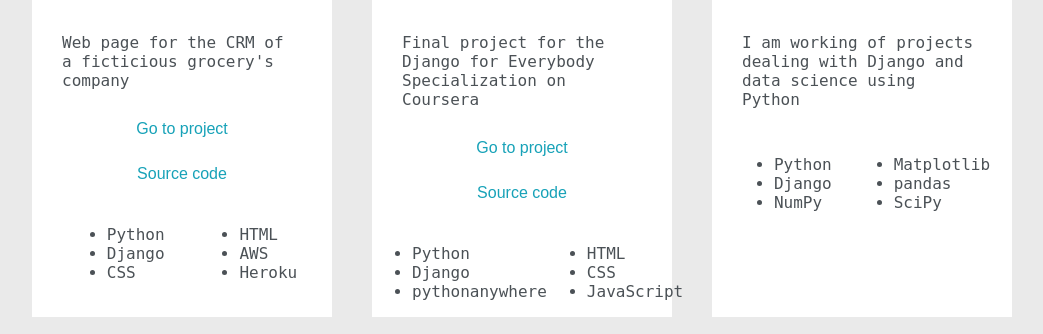
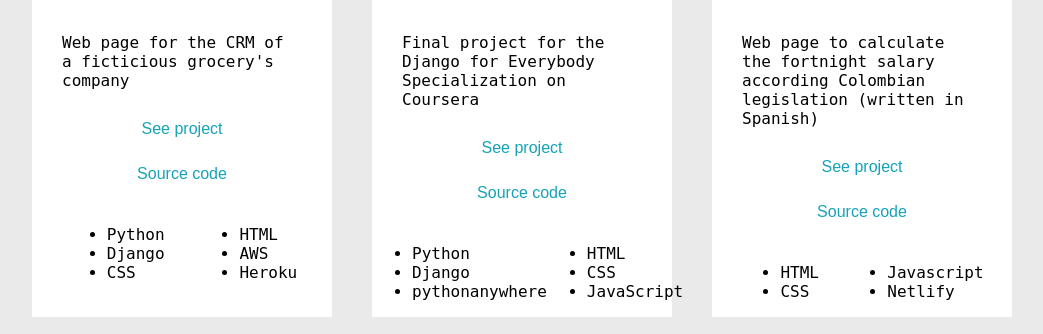
Before and after one commit to acamalvarez/acam-portfolio, a Django app: page / in a window 1280 px wide. Shown: the part 1327-1661 px from the top of the page, without its empty margins (108-1151 px from the left). Run offline with Django 3.2, Linux system fonts and the light colour scheme.

Commit message:
adding calcule-salario project and fixing font color issues in cards

```diff
--- a/home/templates/home/portfolio.html
+++ b/home/templates/home/portfolio.html
@@ -96,8 +96,8 @@
 
             <div class="card">
                 <img src="{% static 'images/natufresh_logo.png' %}" class="thumbnail">
-                <p style="margin: 10%;">Web page for the CRM of a ficticious grocery's company</p>
-                <h5 style="text-align: center;"><a target="_blank" href="https://natu-fresh.herokuapp.com">Go to project</a></h5>
+                <p class="card-text" style="margin: 10%;">Web page for the CRM of a ficticious grocery's company</p>
+                <h5 style="text-align: center;"><a target="_blank" href="https://natu-fresh.herokuapp.com">See project</a></h5>
                 <h5 style="text-align: center;"><a target="_blank" href="https://github.com/acamalvarez/natufresh">Source code</a></h5>
                 <div id="skills-card">
                     <ul>
@@ -115,8 +115,8 @@
 
             <div class="card">
                 <img src="{% static 'images/dj4e.svg' %}" alt="Screenshot" class="thumbnail">
-            <p style="margin: 10%;">Final project for the Django for Everybody Specialization on Coursera</p>
-            <h5 style="text-align: center;"><a target="_blank" href="https://acamalvarez.pythonanywhere.com/">Go to project</a></h5>
+                <p class="card-text" style="margin: 10%;">Final project for the Django for Everybody Specialization on Coursera</p>
+                <h5 style="text-align: center;"><a target="_blank" href="https://acamalvarez.pythonanywhere.com/">See project</a></h5>
                 <h5 style="text-align: center;"><a target="_blank" href="https://acamalvarez.pythonanywhere.com/">Source code</a></h5>
                 <div id="skills-card">
                     <ul>
@@ -133,9 +133,25 @@
             </div>
 
             <div class="card">
+                <img src="{% static 'images/calcule_salario.svg' %}" alt="Screenshot" class="thumbnail">
+                <p class="card-text" style="margin: 10%;">Web page to calculate the fortnight salary according Colombian legislation (written in Spanish)</p>
+                <h5 style="text-align: center;"><a target="_blank" href="https://calcule-salario.netlify.app/">See project</a></h5>
+                <h5 style="text-align: center;"><a target="_blank" href="https://github.com/acamalvarez/calculadora-salario">Source code</a></h5>
+                <div id="skills-card">
+                    <ul>
+                        <li>HTML</li>
+                        <li>CSS</li>
+                    </ul>
+                    <ul>
+                        <li>Javascript</li>
+                        <li>Netlify</li>
+                    </ul>
+                </div>
+            </div>
 
+            <div class="card">
                 <img src="{% static 'images/coming_soon.svg' %}" class="thumbnail">
-            <p style="margin: 10%;">I am working of projects dealing with Django and data science using Python</p>
+                <p class="card-text" style="margin: 10%;">I am working of projects dealing with Django and data science using Python</p>
                 <div id="skills-card">
                     <ul>
                         <li>Python</li>
@@ -148,7 +164,6 @@
                         <li>SciPy</li>
                     </ul>
                 </div>
-
             </div>
 
     </div>
@@ -156,7 +171,7 @@
 
 <section class="s2">
     <div class="main-container">
-        <h3  style="text-align: center;"><a name="GetIntouch"></a>Get in touch</h3>
+        <h3  style="text-align: center;"><a name="GetIntouch"></a>Contact me</h3>
 
         <form id="contact-form" action="" method="POST">
 
--- a/salary_calculation/utils.py
+++ b/salary_calculation/utils.py
@@ -38,7 +38,7 @@ def check_hour_type(hours_dict):
         hour = value.hour
         holyday_or_sunday = is_holyday_or_sunday(value)
 
-        if key <= 8:
+        if key < 8:
 
             if hour not in Constant.night_hours and not holyday_or_sunday:
                 hour_type = 'ordinaria'
--- a/static/css/default.css
+++ b/static/css/default.css
@@ -35,6 +35,10 @@ p, li, span, label, input, textarea{
     color: var(--secondaryText);
     font-family: 'Roboto Mono', monospace;
 
+}
+
+li {
+    color: black;
 }
 
 h1 { font-size: 52px;}
@@ -322,11 +326,15 @@ a {
     width: 300px;
 }
 
+.card-text {
+    color: black;
+}
+
 #skills-card{
     display: flex;
     justify-content: space-evenly;
     text-align: left;
-    background-color: var(--secondaryColor);
+    background-color: white;
 }
 
 .post-preview{
```
Also changed, not shown: static/images/calcule_salario.png (added), static/images/calcule_salario.svg (added). Lines whose indentation alone changed are shown as unchanged.
